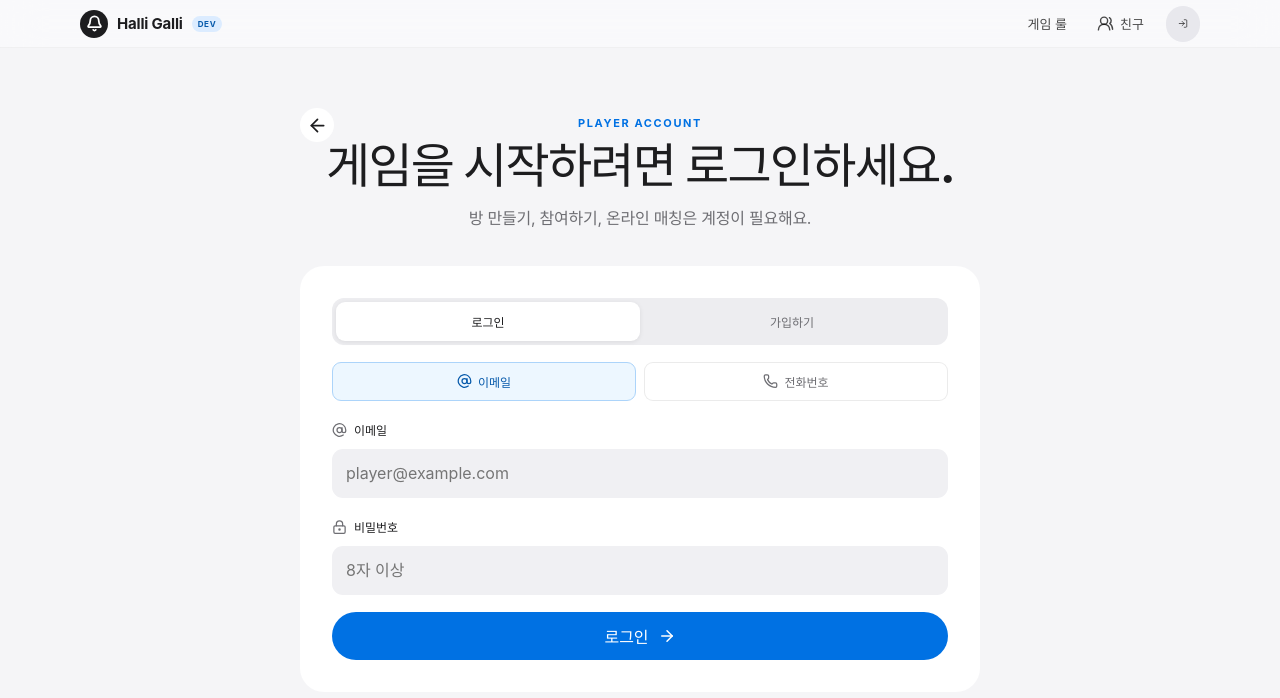
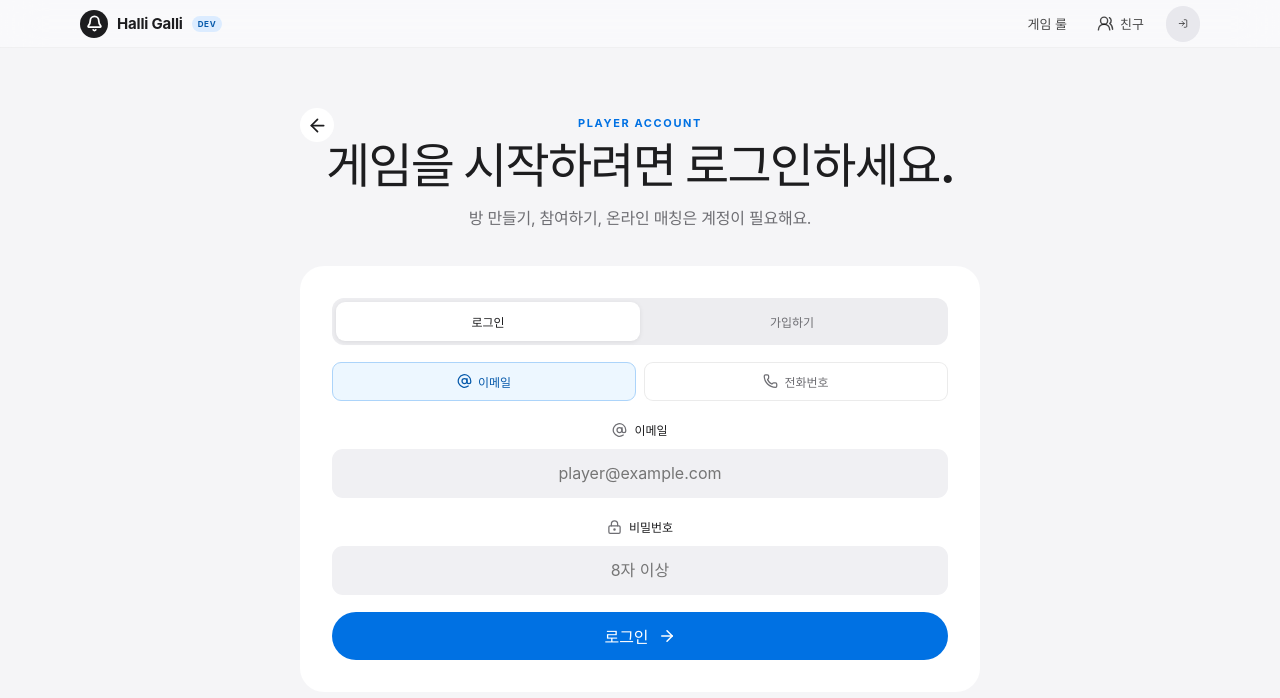
Before and after one commit to swon8468/Online-HalliGalli, a React (Vite) app: page /auth in a window 1280 px wide. Shown: the top 698 px of the page. Built offline with nearby package versions, Linux system fonts and the light colour scheme; no server answers.

Commit message:
Center form and input text

```diff
--- a/src/styles.css
+++ b/src/styles.css
@@ -145,3 +145,17 @@ svg { display: block; }
 .friends-toolbar{grid-template-columns:auto 1fr auto}.push-enable{min-height:48px;padding:0 14px;border:0;border-radius:12px;display:flex;align-items:center;gap:6px;color:var(--blue);background:#fff;font-size:10px;font-weight:650}.push-enable svg{width:15px}
 .table-actions{display:flex;justify-content:center;gap:3px}.table-actions button:last-child{color:var(--danger)}
 @media(max-width:760px){.friends-toolbar{grid-template-columns:1fr}.push-enable{justify-content:center}}
+
+/* Centered form language */
+form,.form-card{ text-align:center }
+input,textarea,select{ text-align:center }
+input::placeholder,textarea::placeholder{ text-align:center }
+form label,.form-card label{ text-align:center }
+form label>span,.form-card label>span,.join-form label>span,.auth-card label>span{ justify-content:center }
+.admin-login form>span{ margin-inline:auto }
+.admin-login p,.admin-login h1,.admin-login label,.admin-login small{ text-align:center }
+.auth-card .form-error,.join-form .form-error{ text-align:center }
+.stepper-label{ justify-content:center;gap:10px }
+.queue-info{ text-align:center }
+.queue-info>span{ justify-items:center }
+.search-field input,.admin-header input{ text-align:center }
```
